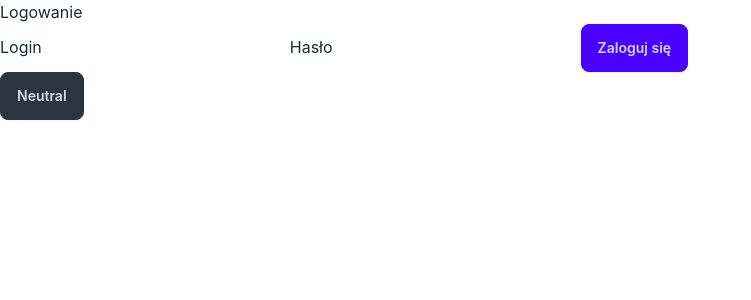
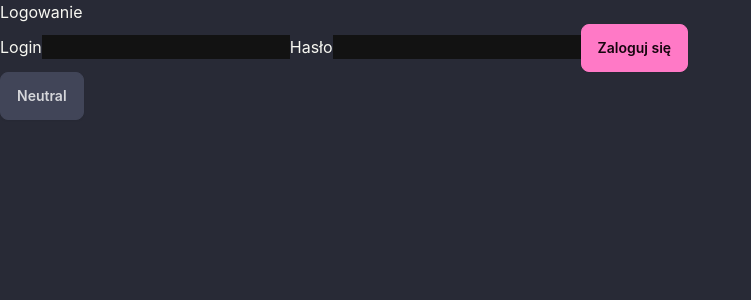
Before and after one commit to KacperDega/svelove-frontend, a React (Create React App) app: page /login in a window 1280 px wide. Shown: the top 300 px of the page, without its empty margins (0-751 px from the left). Built offline with nearby package versions, Linux system fonts and the light colour scheme.

Commit message:
chore: packages update and config

```diff
--- a/package.json
+++ b/package.json
@@ -2,6 +2,7 @@
   "name": "svelove-frontend",
   "version": "0.1.0",
   "private": true,
+  "type": "module",
   "dependencies": {
     "@testing-library/dom": "^10.4.0",
     "@testing-library/jest-dom": "^6.6.3",
@@ -44,8 +45,8 @@
   },
   "devDependencies": {
     "autoprefixer": "^10.4.21",
-    "daisyui": "^3.8.0",
+    "daisyui": "^4.12.24",
     "postcss": "^8.5.3",
-    "tailwindcss": "^3.4.1"
+    "tailwindcss": "^3.4.17"
   }
 }
--- a/tailwind.config.js
+++ b/tailwind.config.js
@@ -2,7 +2,10 @@
 module.exports = {
   content: ["./src/**/*.{js,jsx,ts,tsx}"],
   theme: {
-    extend: {}
+    extend: {},
   },
-  plugins: [require("daisyui")]
+  plugins: [require("daisyui")],
+  daisyui: {
+    themes: ["dracula"],
+  },
 };
```
Also changed, not shown: 1 other file (tests, documents, lock files or other folders).
